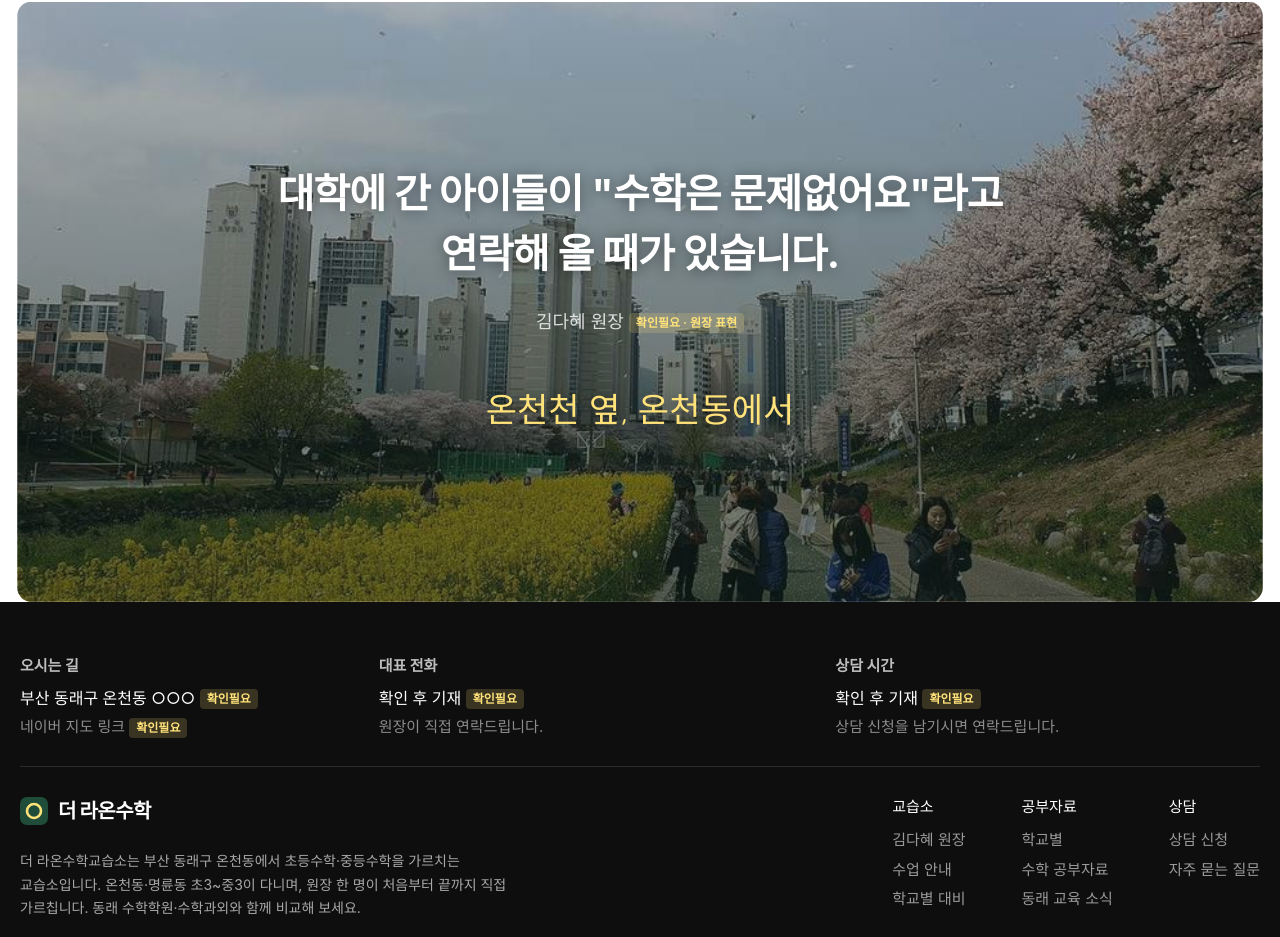
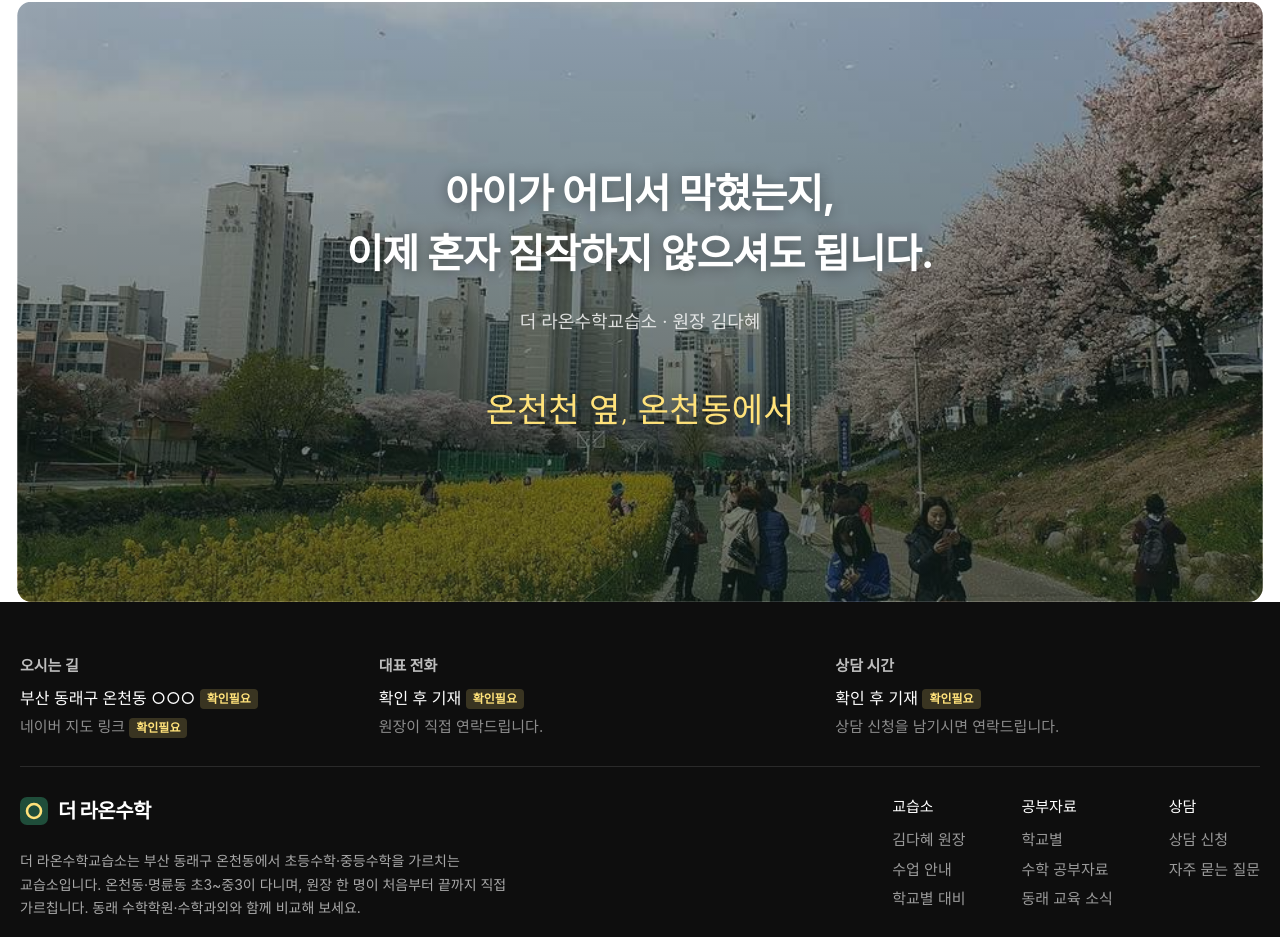
Before and after one commit to visang-marketing/theraon-math, a plain HTML site: page index.html in a window 1280 px wide. Shown: the part 8892-9829 px from the top of the page. Drawn offline with Linux system fonts and the light colour scheme; a web font is replaced by a local one.

Commit message:
마무리 문장 교체

```diff
--- a/index.html
+++ b/index.html
@@ -400,13 +400,13 @@
 </section>
 
 <!-- 13. main-epilogue: 전폭 사진이 스크롤에 맞춰 펼쳐짐 + 원장의 말 -->
-<section class="m-epilogue" aria-label="원장의 말">
+<section class="m-epilogue" aria-label="마무리">
   <div class="epi">
     <img class="epi__img" src="assets/oncheon-cheon-busan-in-spring.jpg" width="1100" height="825" alt="봄날 온천천 산책로와 벚꽃, 유채꽃" loading="lazy" decoding="async">
     <div class="epi__txt">
       <blockquote>
-        <p>대학에 간 아이들이 <span class="nw">"수학은 문제없어요"</span>라고 <br>연락해 올 때가 있습니다.</p>
-        <footer>김다혜 원장 <span class="todo todo--dark">확인필요 · 원장 표현</span></footer>
+        <p>아이가 어디서 막혔는지, <br>이제 혼자 짐작하지 않으셔도 됩니다.</p>
+        <footer>더 라온수학교습소 · 원장 김다혜</footer>
       </blockquote>
       <p class="epi__place">온천천 옆, 온천동에서</p>
     </div>
```
